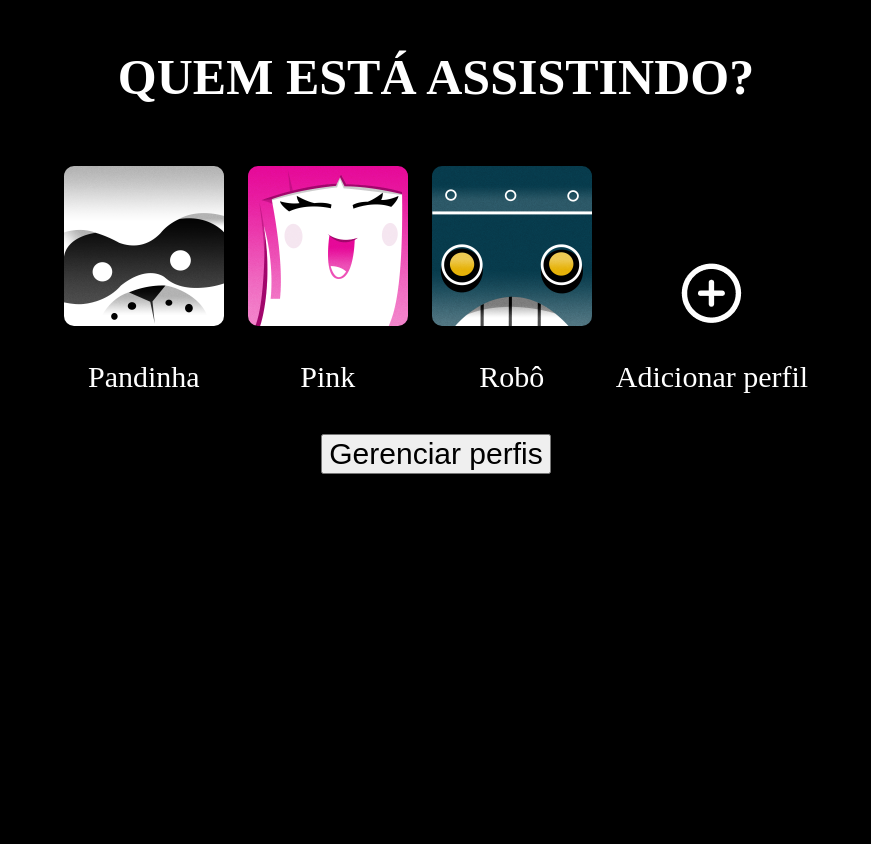
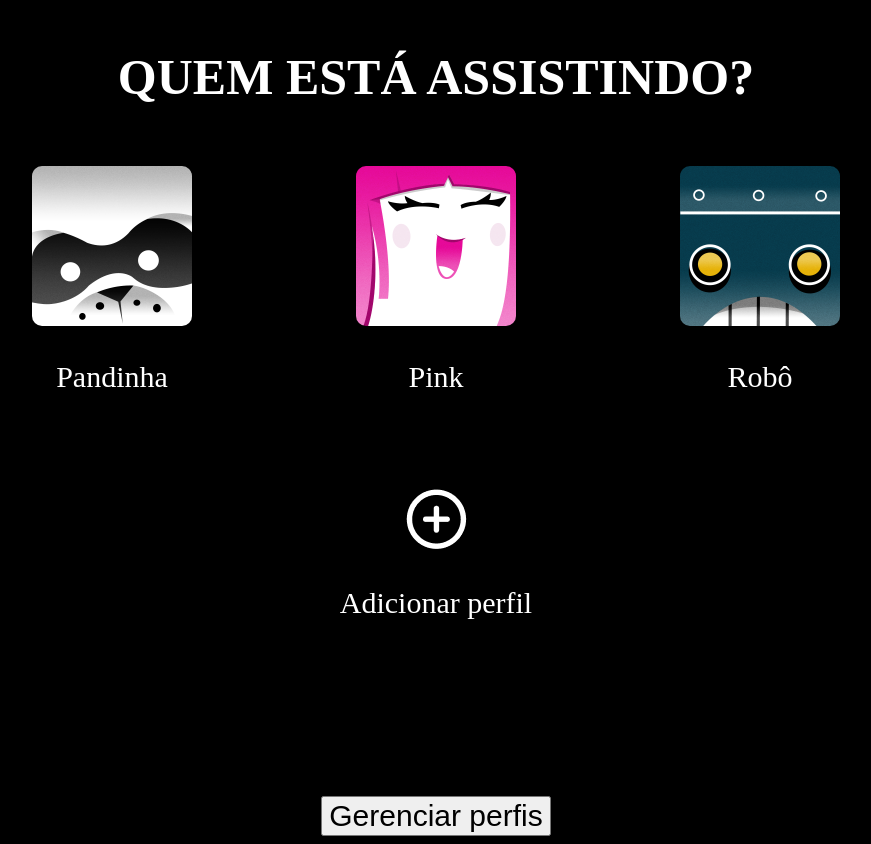
Before and after one commit to Kenzie-Academy-Brasil-Developers/M1-S2-Kenzieflix-Alisson, a plain HTML site: page index.html in a window 1280 px wide. Shown: the part 82-926 px from the top of the page, without its empty margins (204-1075 px from the left). Before the commit the page ends 800 px from the top, so only its background shows below. Drawn offline with Linux system fonts and the light colour scheme.

Commit message:
Entrega S2E2

```diff
--- a/style.css
+++ b/style.css
@@ -16,10 +16,13 @@ p{
 }
 
 nav{
+    width: 300px;
+    height: 300px;
     display: inline-block;
     align-content: space-between;
     margin: 10px;
     border-radius: 10px;
+    box-sizing: 300px;
 }
 img{
     border-radius: 10px;
@@ -32,7 +35,7 @@ button{
     font-size: 30px;
 }
 button:hover{
-    background-color: whitesmoke;
+    background-color: blue;
 }
 button:focus{
     border-color: blue;
```
